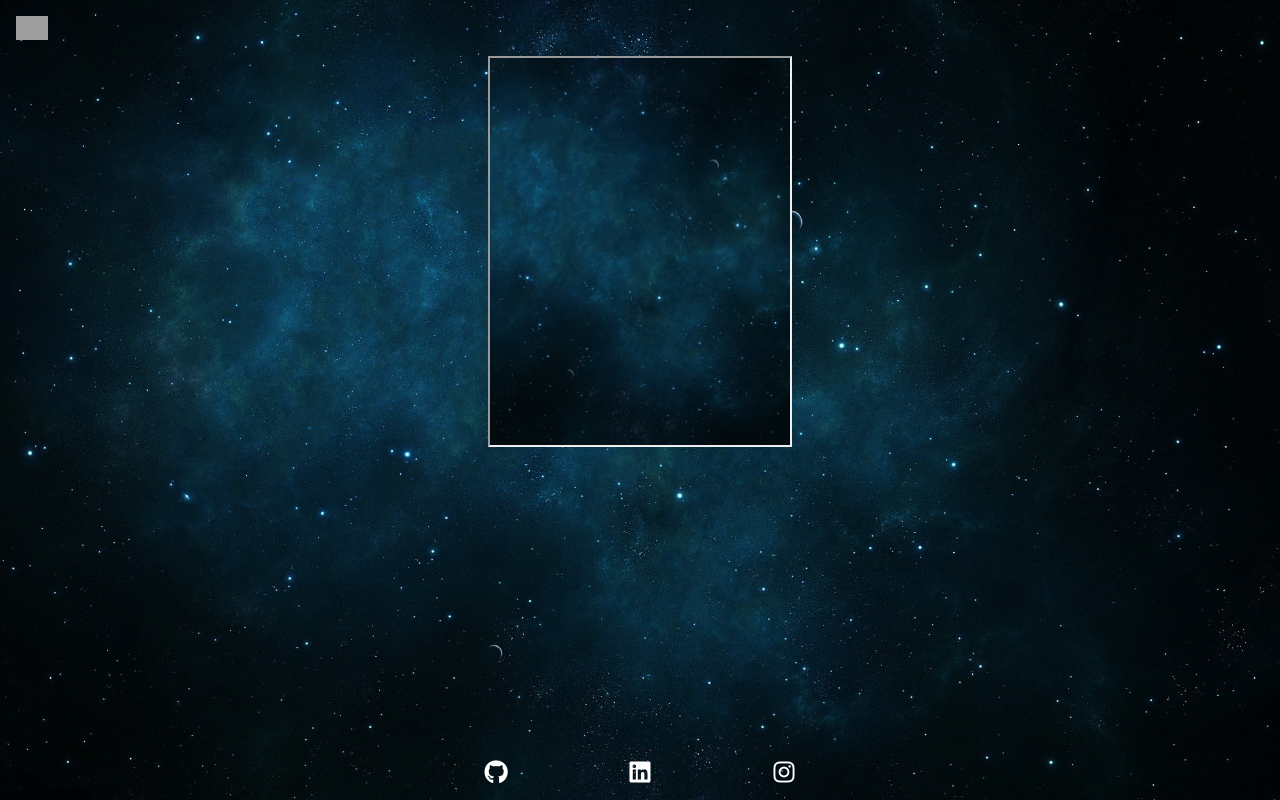
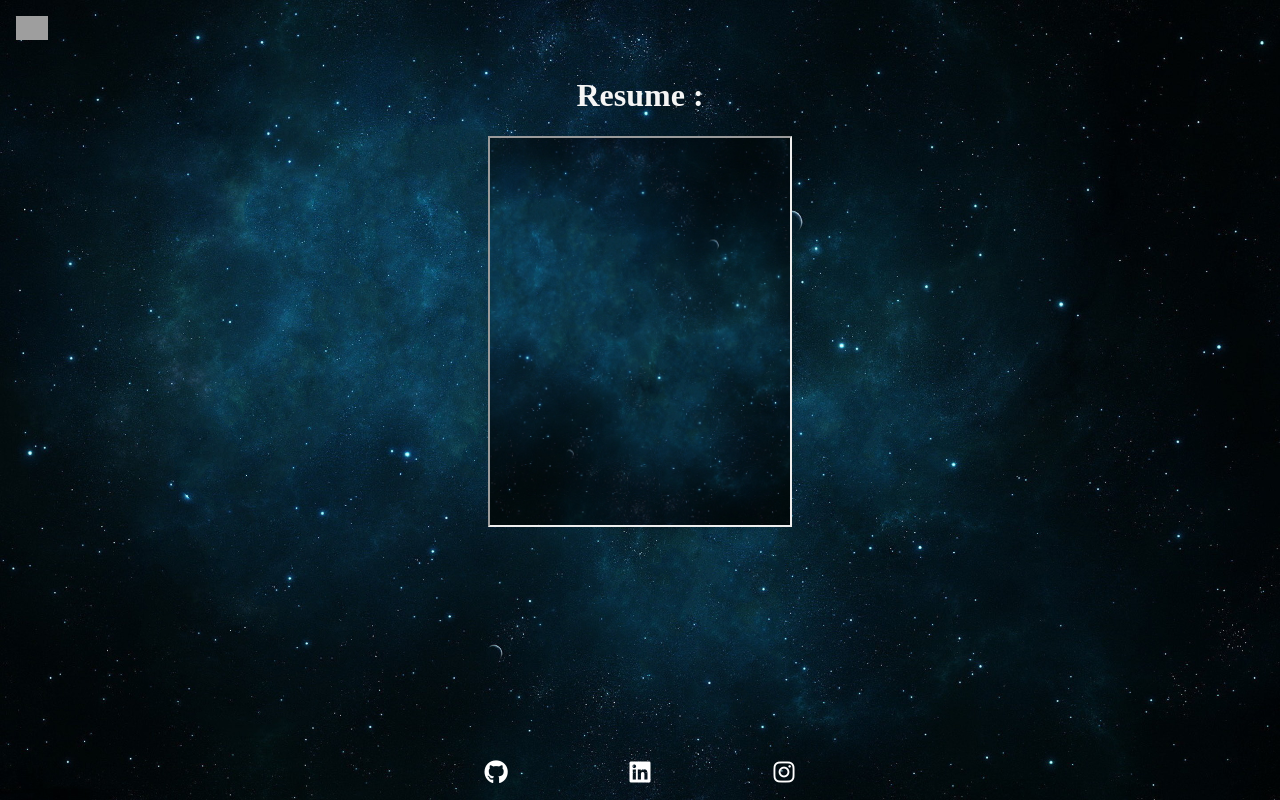
Before and after one commit to halakhellow/portfolio, a React (Create React App) app: page /resume in a window 1280 px wide. Built offline with nearby package versions, Linux system fonts and the light colour scheme; grey boxes are pictures that could not be loaded; a web font is replaced by a local one.

Commit message:
add a title for the ResumePage

```diff
--- a/src/pages/ResumePage/ResumePage.js
+++ b/src/pages/ResumePage/ResumePage.js
@@ -9,6 +9,7 @@ let ResumePage = () => {
   return (
     <div>
       <Header />
+      <h1>Resume :</h1>
       <iframe src={`${resume}#toolbar=0`} height="387px"></iframe>
       <Footer />
     </div>
```
